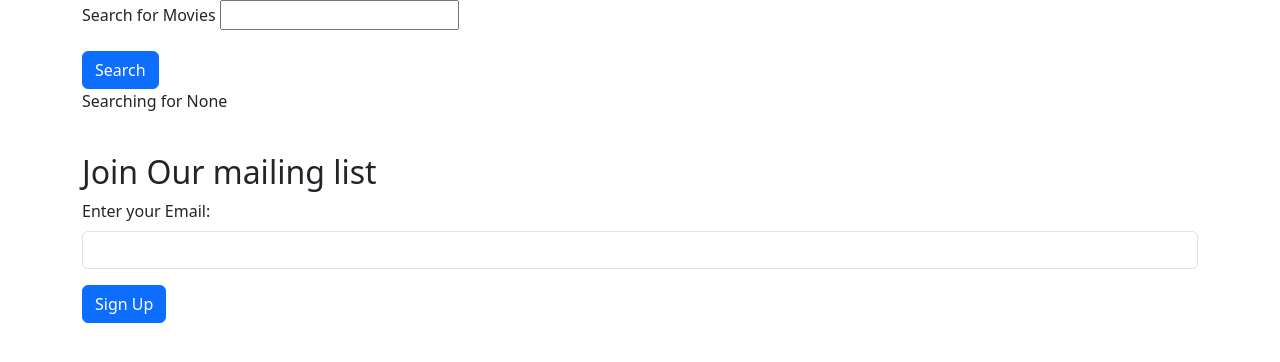
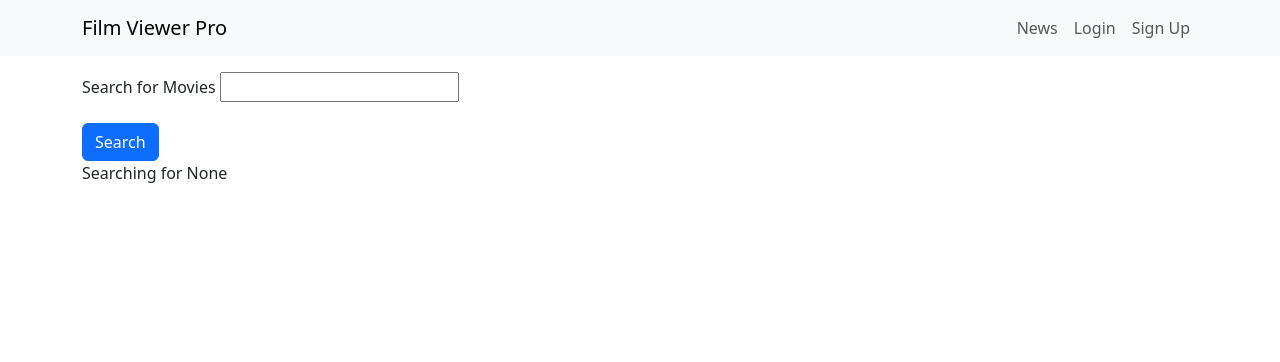
Before and after one commit to NjugunaKelvin/Film-Review-Pro, a Django app: page / in a window 1280 px wide. Shown: the top 362 px of the page. Run offline with Django 5.2, Linux system fonts and the light colour scheme; data that the repository does not hold is empty.

Commit message:
update template structure and add base layout for consistent design

```diff
--- a/FILM_REVIEW/settings.py
+++ b/FILM_REVIEW/settings.py
@@ -49,7 +49,7 @@ ROOT_URLCONF = 'FILM_REVIEW.urls'
 TEMPLATES = [
     {
         'BACKEND': 'django.template.backends.django.DjangoTemplates',
-        'DIRS': [],
+        'DIRS': [os.path.join(BASE_DIR,'FILM_REVIEW/templates/')],
         'APP_DIRS': True,
         'OPTIONS': {
             'context_processors': [
--- /dev/null
+++ b/FILM_REVIEW/templates/base.html
@@ -0,0 +1,39 @@
+<!DOCTYPE html>
+<html lang="en">
+    <head>
+        <title>Movie APP</title>
+        <link href="https://cdn.jsdelivr.net/npm/bootstrap@5.3.3/dist/css/bootstrap.min.css" rel="stylesheet" integrity="sha384-QWTKZyjpPEjISv5WaRU9OFeRpok6YctnYmDr5pNlyT2bRjXh0JMhjY6hW+ALEwIH" crossorigin="anonymous">
+        <script src="https://cdn.jsdelivr.net/npm/bootstrap@5.1.1/dist/js/bootstrap.bundle.min.js" crossorigin="anonymous"></script>
+        <meta name="viewport" content="width=device-width,initial-scale=1" />
+    </head>
+    <body>
+        <nav class="navbar navbar-expand-lg navbar-light bg-light mb-3">
+            <div class="container">
+                <a class="navbar-brand" href="#">Film Viewer Pro</a>
+                <button class="navbar-toggler" type="button"
+                data-bs-toggle="collapse"
+                data-bs-target="#navbarNavAltMarkup"
+                aria-controls="navbarNavAltMarkup"
+                aria-expanded="false"
+                aria-label="Toggle navigation">
+                <span class="navbar-toggler-icon"></span>
+                </button>
+                <div class="collapse navbar-collapse"
+                    id="navbarNavAltMarkup">
+                    <div class="navbar-nav ms-auto">
+                        <a class="nav-link" href="#">News</a>
+                        <a class="nav-link" href="#">Login</a>
+                        <a class="nav-link" href="#">Sign Up</a>
+                    </div>
+                </div>
+            </div>
+        </nav>
+
+        <div class="container">
+            {% block content %}
+
+            {% endblock content %}
+
+        </div>
+    </body>
+</html>
--- a/movies/templates/home.html
+++ b/movies/templates/home.html
@@ -1,11 +1,6 @@
-<!DOCTYPE html>
-<html lang="en">
-<head>
-    <title>Movie APP</title>
-    <link href="https://cdn.jsdelivr.net/npm/bootstrap@5.3.3/dist/css/bootstrap.min.css" rel="stylesheet" integrity="sha384-QWTKZyjpPEjISv5WaRU9OFeRpok6YctnYmDr5pNlyT2bRjXh0JMhjY6hW+ALEwIH" crossorigin="anonymous">
-</head>
-<body>
-    <div class="container">
+{% extends 'base.html' %}
+
+{% block content %}
 <form action="">
     <div class="mb-3">
         <label class="form-label">Search for Movies</label>
@@ -15,9 +10,8 @@
         Search
     </button>
 </form>
-        <p>
-        Searching for {{ searchTerm }}
-        </p>
+
+ <p>Searching for {{ searchTerm }}</p>
         <div class="row row-cols-1 row-cols-md-3 g-4">
             {% for movie in movies %}
                 <div v-for="movie in movies" class="col">
@@ -35,20 +29,7 @@
 
                 </div>
             {% endfor %}
+        </div>
 
-        </div>
-        <br><br>
-        <h2>Join Our mailing list</h2>
-        <form action="{% url 'signup' %}">
-            <div class="mb-3">
-                <label for="email" class="form-label">
-                    Enter your Email:
-                </label>
-                <input type="email" class="form-control" name="email">
-            </div>
-            <button type="submit" class="btn btn-primary">Sign Up</button>
-        </form>
 
-    </div>
-</body>
-</html>
+{% endblock content %}
--- a/news/models.py
+++ b/news/models.py
@@ -6,3 +6,7 @@ class News(models.Model):
     body = models.TextField()
     date = models.DateField()
     image = models.ImageField(upload_to='news/images/', null=True, blank=True)
+
+    # better name in admin site
+    def __str__(self):
+        return self.headline
```
Also changed, not shown: media/movies/images/badlands.jpeg (added). Lines whose indentation alone changed are shown as unchanged.
